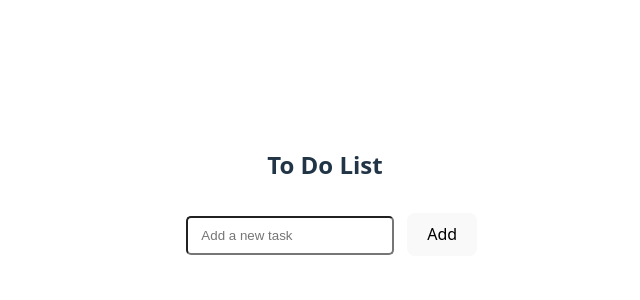
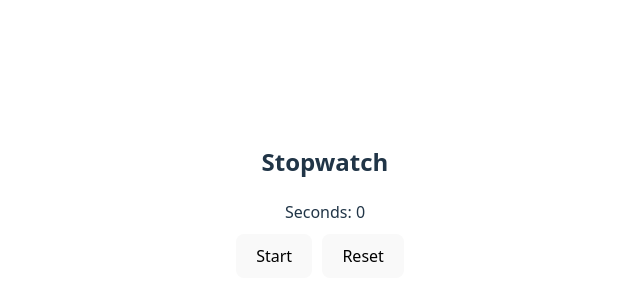
Before and after one commit to rutanshubhayani/React-TodoApp, a React (Vite) app: page / in a window 1280 px wide. Shown: the part 194-494 px from the top of the page, without its empty margins (315-955 px from the left). Built offline with nearby package versions, Linux system fonts and the light colour scheme.

Commit message:
stopwatch

```diff
--- a/src/App.jsx
+++ b/src/App.jsx
@@ -3,11 +3,12 @@ import reactLogo from './assets/react.svg'
 import viteLogo from '/vite.svg'
 import './App.css'
 import AddTodo from './components/add-todo'
+import Stopwatch from './components/stopwatch'
 function App() {
 
   return (
     <>
-      <AddTodo />
+      <Stopwatch />
     </>
   )
 }
--- /dev/null
+++ b/src/components/stopwatch.jsx
@@ -0,0 +1,34 @@
+import React, { useState, useEffect } from 'react';
+
+function Stopwatch() {
+    const [seconds, setSeconds] = useState(0);
+    const [isRunning, setIsRunning] = useState(false);
+
+    useEffect(() => {
+        let interval;
+        if (isRunning) {
+            interval = setInterval(() => {
+                setSeconds(prev => prev + 1);
+            }, 1000);
+        }
+        return () => clearInterval(interval);
+    }, [isRunning]);
+
+    return (
+        <div>
+            <h2>Stopwatch</h2>
+            <div>Seconds: {seconds}</div>
+            <button onClick={() => setIsRunning(!isRunning)}>
+                {isRunning ? 'Stop' : 'Start'}
+            </button>
+            <button style={{margin:"10px"}} onClick={() => {
+                setSeconds(0);
+                setIsRunning(false);
+            }}>
+                Reset
+            </button>
+        </div>
+    );
+}
+
+export default Stopwatch;
```
